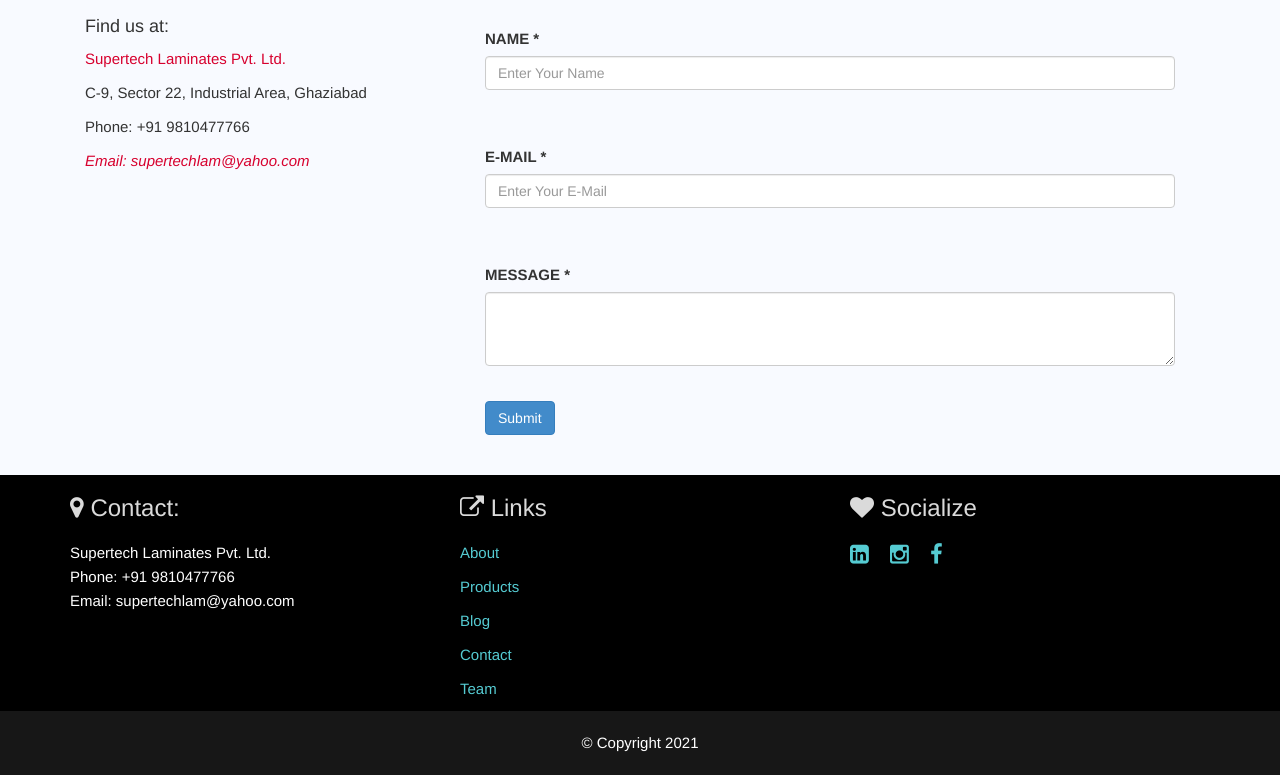
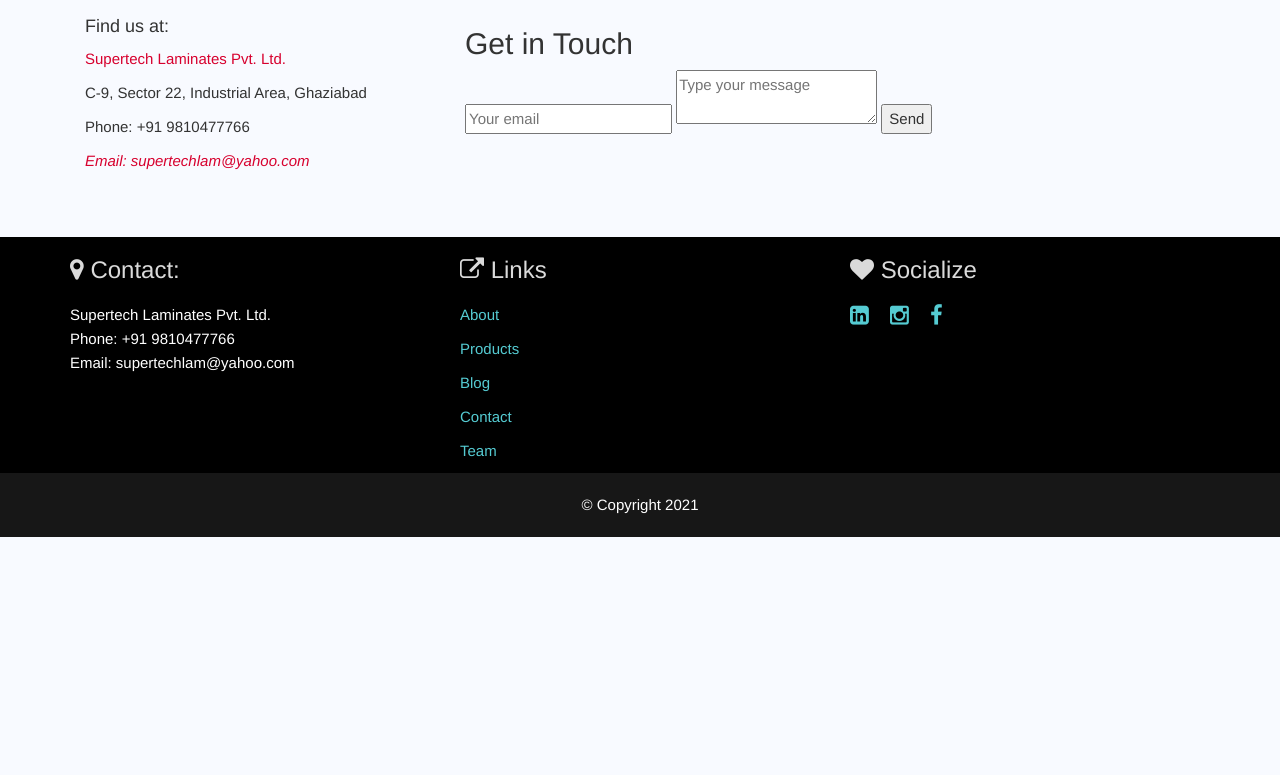
Before and after one commit to supertechlam/supertechlam.github.io, a Jekyll site: the page built from contact.html, in a window 1280 px wide. Shown: the part 531-1306 px from the top of the page. Built offline with Jekyll 4.4.1, drawn with Linux system fonts in a browser that asks for light colours; after the commit the page ends 1068 px from its top, so only the background shows below that.

Commit message:
Update contact.html

```diff
--- a/contact.html
+++ b/contact.html
@@ -42,7 +42,7 @@
 
           <div id="contact-response"></div>
 
-          <form action="http://templates.designorbital.com/baleen/contact.php" method="post" id="contact-form">
+          <!--form action="http://templates.designorbital.com/baleen/contact.php" method="post" id="contact-form">
             <fieldset>
               <div class="form-group form-group-fullname">
                 <label class="control-label" for="fullname">NAME *</label>
@@ -58,7 +58,18 @@
               </div>
               <button type="submit" class="btn btn-primary">Submit</button>
             </fieldset>
-          </form>
+          </form!-->
+          <div id="contact">
+        <h2>Get in Touch</h2>
+        <div id="contact-form">
+                <form action="https://formspree.io/mpzyqdng" method="POST">
+                <input type="hidden" name="_subject" value="Contact request from personal website" />
+                <input type="email" name="_replyto" placeholder="Your email" required>
+                <textarea name="message" placeholder="Type your message" required></textarea>
+                <button type="submit">Send</button>
+            </form>
+        </div>
+    </div>
 
         </div>
       </div>
```
